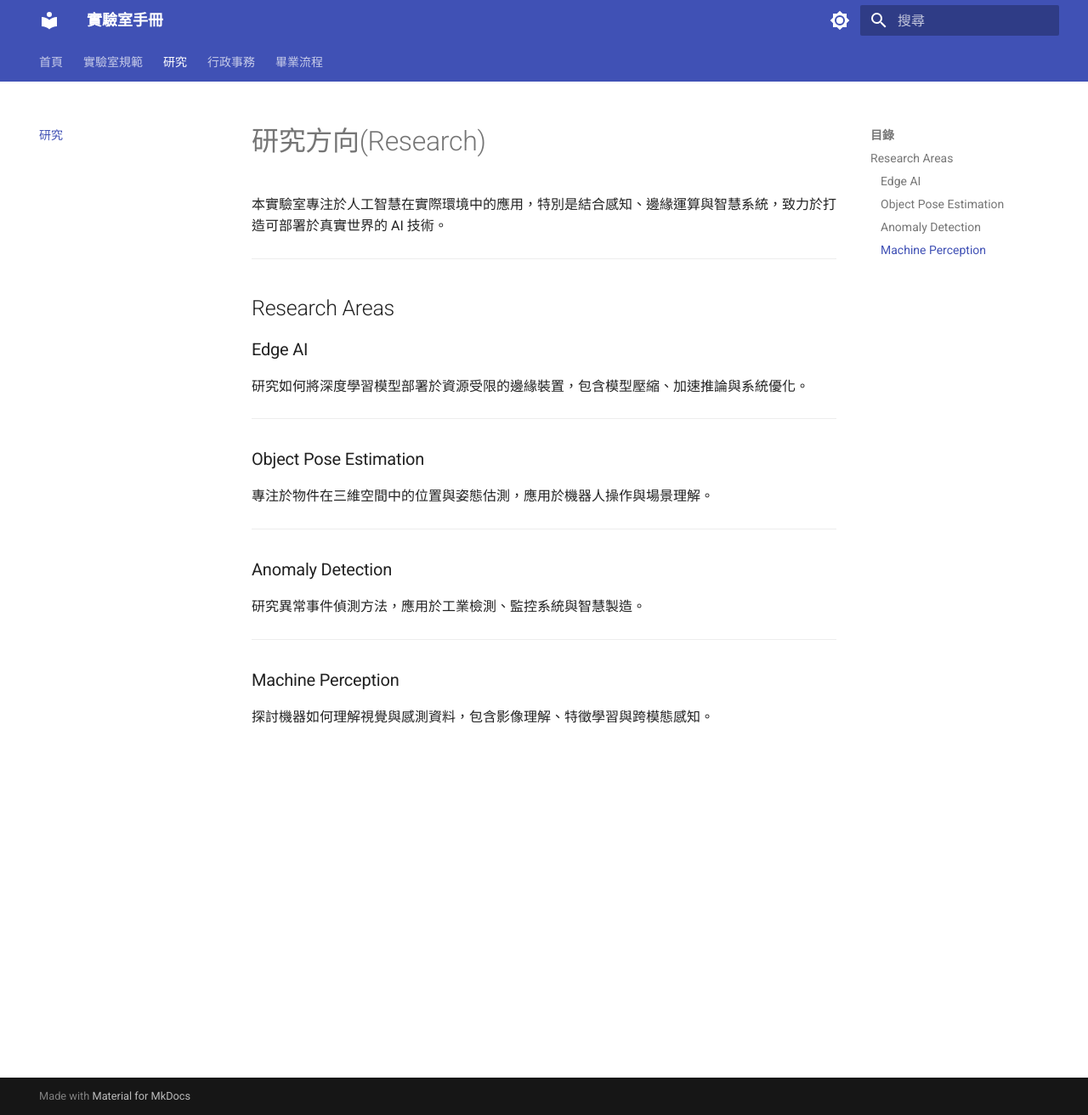
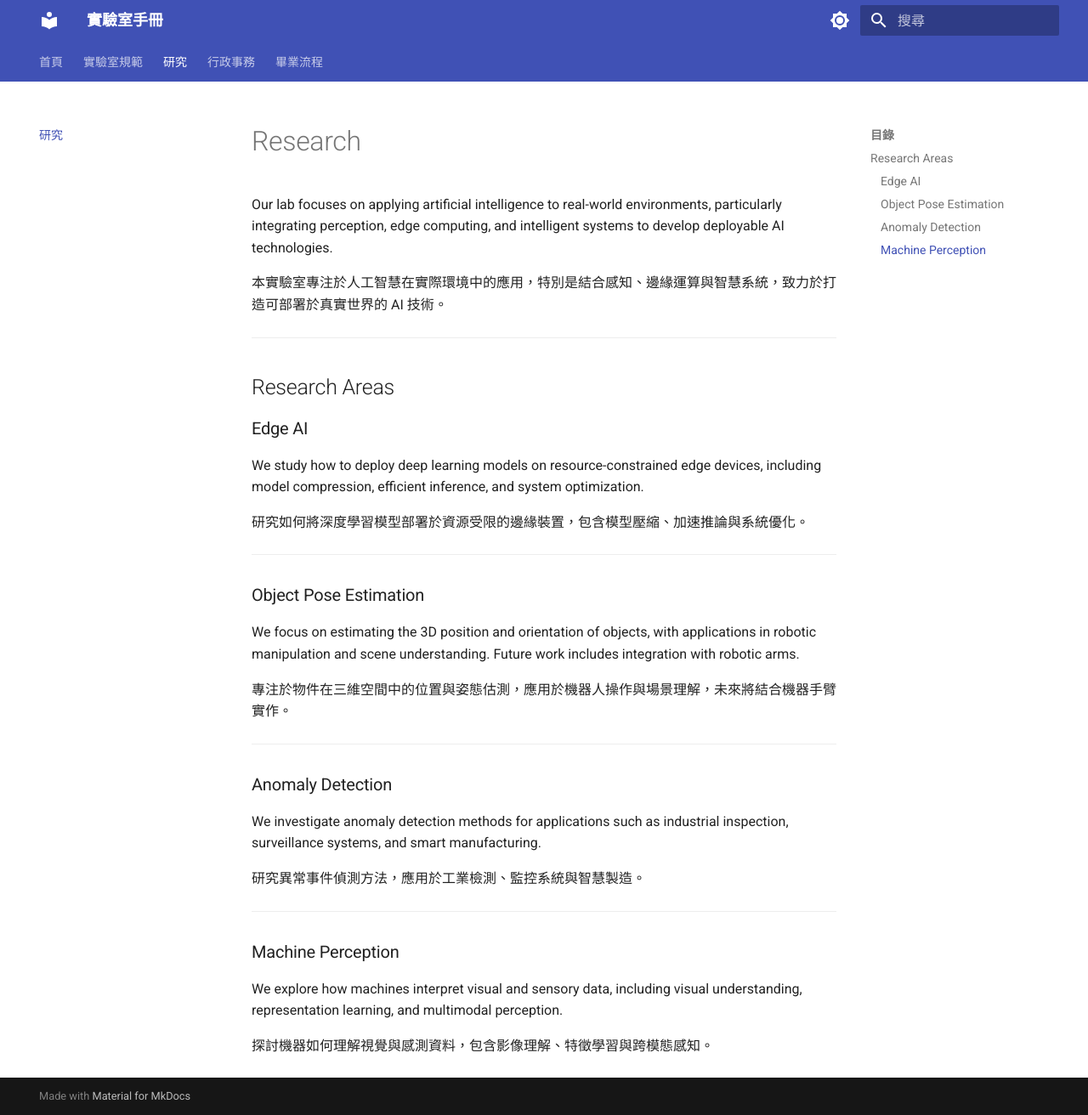
Before and after one commit to Ewz9/lab_handbook, an MkDocs documentation site: the page built from docs/research.md, in a window 1280 px wide and 1312 px high. Shown: the whole window at 85% size. Built offline with MkDocs 1.6.1 and Material for MkDocs 9.7.7, drawn with Linux system fonts in a browser that asks for light colours.

Commit message:
Update research.md

```diff
--- a/docs/research.md
+++ b/docs/research.md
@@ -1,4 +1,8 @@
-# 研究方向(Research)
+# Research
+
+Our lab focuses on applying artificial intelligence to real-world environments,
+particularly integrating perception, edge computing, and intelligent systems to
+develop deployable AI technologies.
 
 本實驗室專注於人工智慧在實際環境中的應用，特別是結合感知、邊緣運算與智慧系統，致力於打造可部署於真實世界的 AI 技術。
 
@@ -7,19 +11,32 @@
 ## Research Areas
 
 ### Edge AI
+We study how to deploy deep learning models on resource-constrained edge devices,
+including model compression, efficient inference, and system optimization.
+
 研究如何將深度學習模型部署於資源受限的邊緣裝置，包含模型壓縮、加速推論與系統優化。
 
 ---
 
 ### Object Pose Estimation
-專注於物件在三維空間中的位置與姿態估測，應用於機器人操作與場景理解。
+We focus on estimating the 3D position and orientation of objects, with applications
+in robotic manipulation and scene understanding. Future work includes integration
+with robotic arms.
+
+專注於物件在三維空間中的位置與姿態估測，應用於機器人操作與場景理解，未來將結合機器手臂實作。
 
 ---
 
 ### Anomaly Detection
+We investigate anomaly detection methods for applications such as industrial inspection,
+surveillance systems, and smart manufacturing.
+
 研究異常事件偵測方法，應用於工業檢測、監控系統與智慧製造。
 
 ---
 
 ### Machine Perception
+We explore how machines interpret visual and sensory data, including visual understanding,
+representation learning, and multimodal perception.
+
 探討機器如何理解視覺與感測資料，包含影像理解、特徵學習與跨模態感知。
```
